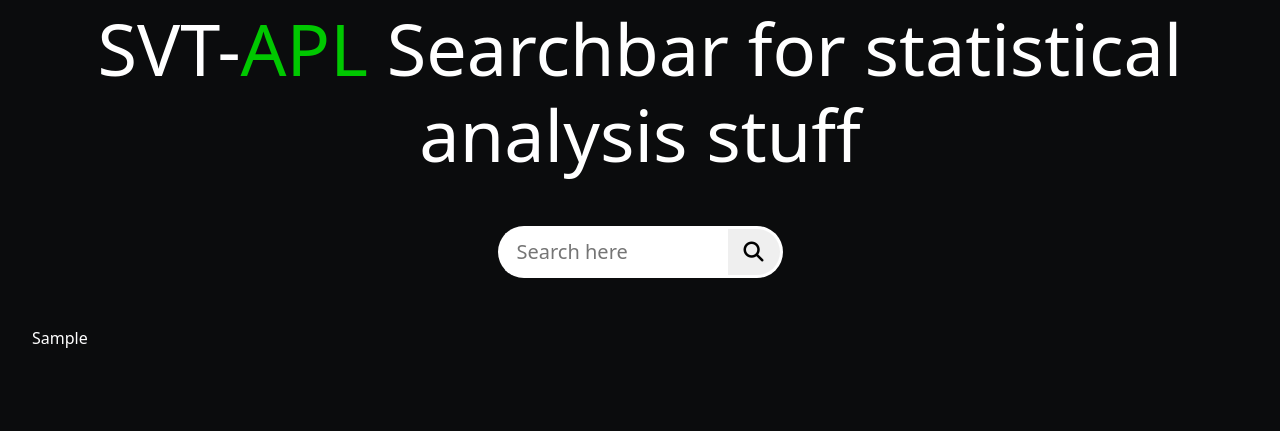
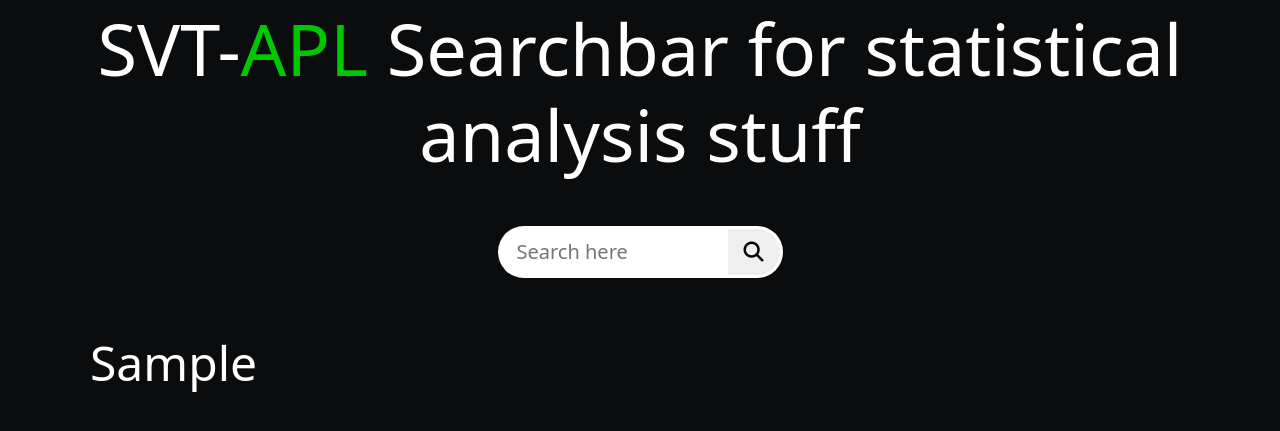
Before and after one commit to pontusgranath/svt-apl, a Django app: template django_project/dist_search/templates/dist_search/home.html in a window 1280 px wide. Shown: the part 19-450 px from the top of the page. Run offline with Django 3.2, Linux system fonts and the light colour scheme; the template is opened without the code that fills it: most values are stand-ins (such as "Sample title", 1, 10 or a date in 2020); style sheets or scripts are compiled from the project's sources; some libraries are stand-ins or nearby versions.

Commit message:
Added more styling to list
Co-authored-by: Felix Larsson <56984578+felixxlll@users.noreply.github.com>
Co-authored-by: Pontus Granath <54897622+pontusgranath@users.noreply.github.com>

```diff
--- a/django_project/dist_search/templates/dist_search/home.html
+++ b/django_project/dist_search/templates/dist_search/home.html
@@ -28,10 +28,10 @@
             {% endfor %}
 		</datalist>
 
-		<ul id="search-results">
+		<ul id="search-results" class="container">
 			{% for list_title in to_list %}
 
-				<li>{{list_title.0}}<span> - {{list_title.1}}</span></li>
+				<li class="display-5 p-2">{{list_title.0}}<span> - {{list_title.1}}</span></li>
 
             {% endfor %}
 		</ul>
```
Also changed, not shown: 2 other files.
